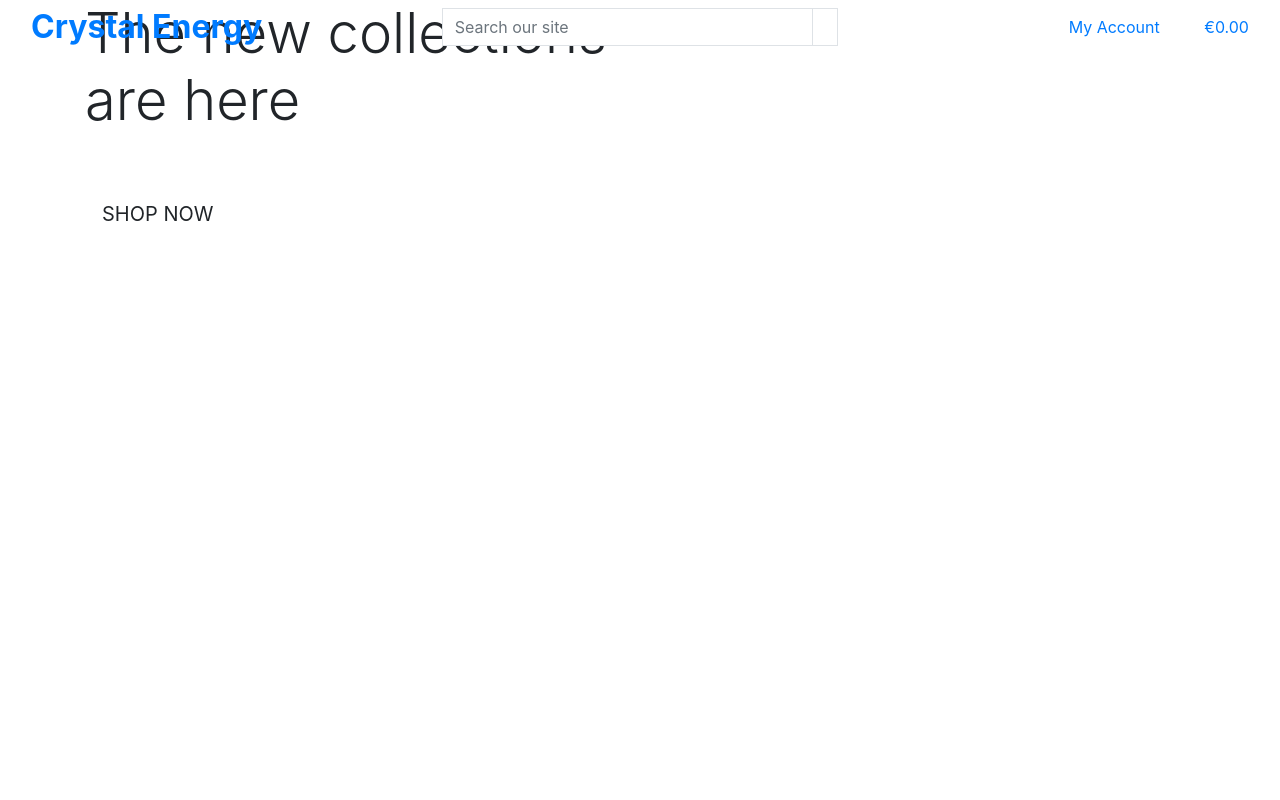
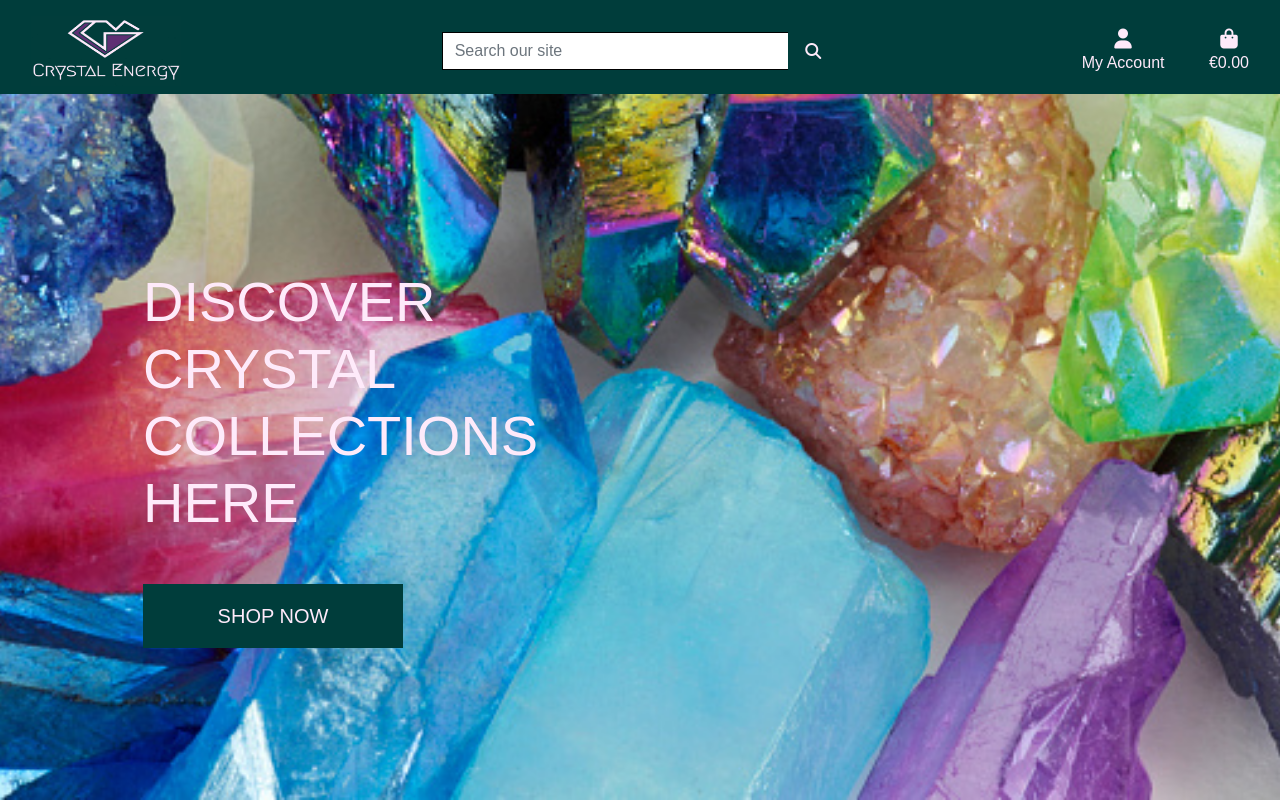
Before and after one commit to Sandra-Be/crystal_energy_alfa, a Django app: page / in a window 1280 px wide. Run offline with Django 3.2, Linux system fonts and the light colour scheme; some libraries are stand-ins or nearby versions.

Commit message:
Completed home page header and css

```diff
--- a/crystal_energy/settings.py
+++ b/crystal_energy/settings.py
@@ -147,6 +147,10 @@ USE_TZ = True
 # https://docs.djangoproject.com/en/3.2/howto/static-files/
 
 STATIC_URL = '/static/'
+STATICFILES_DIRS = (os.path.join(BASE_DIR, 'static'),)
+
+MEDIA_URL = '/media/'
+MEDIA_ROOT = os.path.join(BASE_DIR, 'media')
 
 # Default primary key field type
 # https://docs.djangoproject.com/en/3.2/ref/settings/#default-auto-field
--- a/crystal_energy/urls.py
+++ b/crystal_energy/urls.py
@@ -15,9 +15,11 @@ Including another URLconf
 """
 from django.contrib import admin
 from django.urls import path, include
+from django.conf import settings
+from django.conf.urls.static import static
 
 urlpatterns = [
     path('admin/', admin.site.urls),
     path('accounts/', include('allauth.urls')),
     path('', include('home.urls')),
-]
+] + static(settings.MEDIA_URL, document_root=settings.MEDIA_ROOT)
--- a/home/templates/home/index.html
+++ b/home/templates/home/index.html
@@ -14,7 +14,7 @@
         <div class="row h-100">
             <div class="col-7 col-md-6 my-auto">
                 <h1 class="display-4 logo-font text-black">
-                    The new collections are here
+                    Discover crystal collections here
                 </h1>
                 <div class="my-5">
                     <h4>
--- /dev/null
+++ b/static/css/base.css
@@ -0,0 +1,91 @@
+html {
+    height: 100%;
+}
+
+body {
+    background: url('/media/background.jpg') no-repeat center center fixed;
+    background-size: cover;
+    height: calc(100vh - 164px);
+    color: #000;
+    font-family: 'Abel', sans-serif;
+}
+
+#topnav {
+    background: #003D3B;
+}
+
+h2 {
+    font-family: 'Megrim', cursive;
+    font-size: 2rem;
+}
+
+/* from Bulma */
+.icon {
+    align-items: center;
+    display: inline-flex;
+    justify-content: center;
+    height: 1.5rem;
+    width: 1.5rem;
+}
+
+.logo-font {
+    text-transform: uppercase;
+    color: #000;
+}
+
+.main-logo-link {
+    width: fit-content;
+}
+
+.shop-now-button {
+    background: #003D3B;
+    color: #FEEAFA;
+    min-width: 260px;
+}
+
+.btn-black {
+    background: #003D3B;
+    color: #FEEAFA;
+}
+
+.shop-now-button:hover,
+.shop-now-button:active,
+.shop-now-button:focus,
+.btn-black:hover,
+.btn-black:active,
+.btn-black:focus {
+    background: #5F2F74;
+    color: white;
+}
+
+.text-black {
+    color: #FEEAFA !important;
+}
+
+.border-black {
+    border: 1px solid black !important;
+}
+
+/* -------------------------------- Media Queries */
+
+/* Slightly larger container on xl screens */
+@media (min-width: 1200px) {
+  .container {
+    max-width: 80%;
+  }
+}
+
+/* fixed top navbar only on medium and up */
+@media (min-width: 992px) {
+    .fixed-top-desktop-only {
+        position: fixed;
+        top: 0;
+        right: 0;
+        left: 0;
+        z-index: 1030;
+    }
+
+    .header-container {
+        padding-top: 164px;
+    }
+}
--- a/templates/base.html
+++ b/templates/base.html
@@ -8,6 +8,8 @@
         <meta http-equiv="X-UA-Compatible" content="ie=edge">
         <meta charset="utf-8">
         <meta name="viewport" content="width=device-width, initial-scale=1, shrink-to-fit=no">
+        <meta name="description" content="Crystal Energy">
+        <meta name="keywords" content="Crystals, Healing, Energy, Stones, Gifts">
     {% endblock %}
 
     {% block extra_meta %}
@@ -15,12 +17,15 @@
 
     {% block corecss %}
         <link rel="stylesheet" href="https://stackpath.bootstrapcdn.com/bootstrap/4.4.1/css/bootstrap.min.css" integrity="sha384-Vkoo8x4CGsO3+Hhxv8T/Q5PaXtkKtu6ug5TOeNV6gBiFeWPGFN9MuhOf23Q9Ifjh" crossorigin="anonymous">
+        <link href="https://fonts.googleapis.com/css2?family=Abel&family=Megrim&display=swap">
+        <link rel="stylesheet" href="{% static 'css/base.css' %}">
     {% endblock %}
 
     {% block extra_css %}
     {% endblock %}
 
     {% block corejs %}
+        <script src="https://kit.fontawesome.com/b5ab00d7f8.js" crossorigin="anonymous"></script>
         <script src="https://code.jquery.com/jquery-3.4.1.slim.min.js" integrity="sha384-J6qa4849blE2+poT4WnyKhv5vZF5SrPo0iEjwBvKU7imGFAV0wwj1yYfoRSJoZ+n" crossorigin="anonymous"></script>
         <script src="https://cdn.jsdelivr.net/npm/popper.js@1.16.0/dist/umd/popper.min.js" integrity="sha384-Q6E9RHvbIyZFJoft+2mJbHaEWldlvI9IOYy5n3zV9zzTtmI3UksdQRVvoxMfooAo" crossorigin="anonymous"></script>
         <script src="https://stackpath.bootstrapcdn.com/bootstrap/4.4.1/js/bootstrap.min.js" integrity="sha384-wfSDF2E50Y2D1uUdj0O3uMBJnjuUD4Ih7YwaYd1iqfktj0Uod8GCExl3Og8ifwB6" crossorigin="anonymous"></script>
@@ -34,11 +39,11 @@
   <body>
     <header class="container-fluid fixed-top">
       <!-- Top Navigation -->
-      <div class="row">
+      <div id="topnav" class="row pt-lg-2 d-none d-lg-flex">
         <!-- Logo -->
         <div class="col-12 col-lg-4 my-auto py-1 py-lg-0 text-center text-lg-left">
           <a href="{% url 'home' %}" class="nav-link main-logo-link">
-            <h2 class="logo-font text-black my-0"><strong>Crystal Energy</strong></h2>
+            <img alt="logo" src="/media/logo_2.jpg" width="150" height="70">
           </a>
         </div>
         <!-- Search Bar -->
@@ -47,7 +52,7 @@
             <div class="input-group w-100">
               <input class="form-control border border-black rounded-0" type="text" name="q" placeholder="Search our site">
               <div class="input-group-append">
-                <button class="form-control btn btn-black border border-black rounded-0" type="submit">
+                <button class="form-control btn btn-black rounded-0" type="submit">
                   <span class="icon">
                     <i class="fas fa-search"></i>
                   </span>
```
Also changed, not shown: media/background.jpg (added), media/logo_2.jpg (added).
